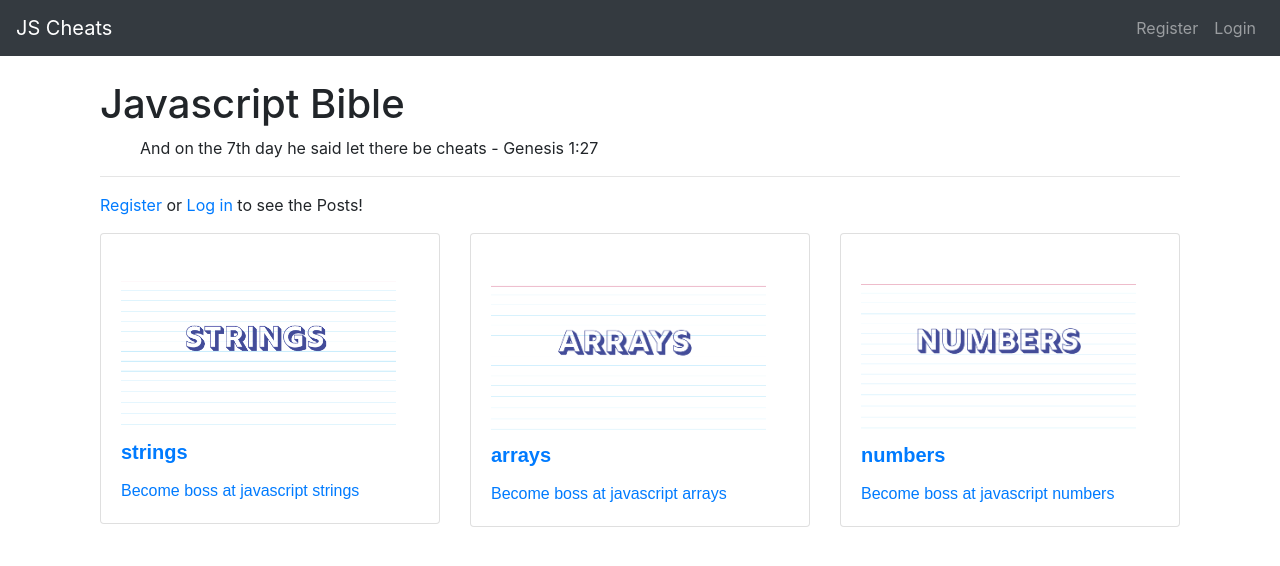
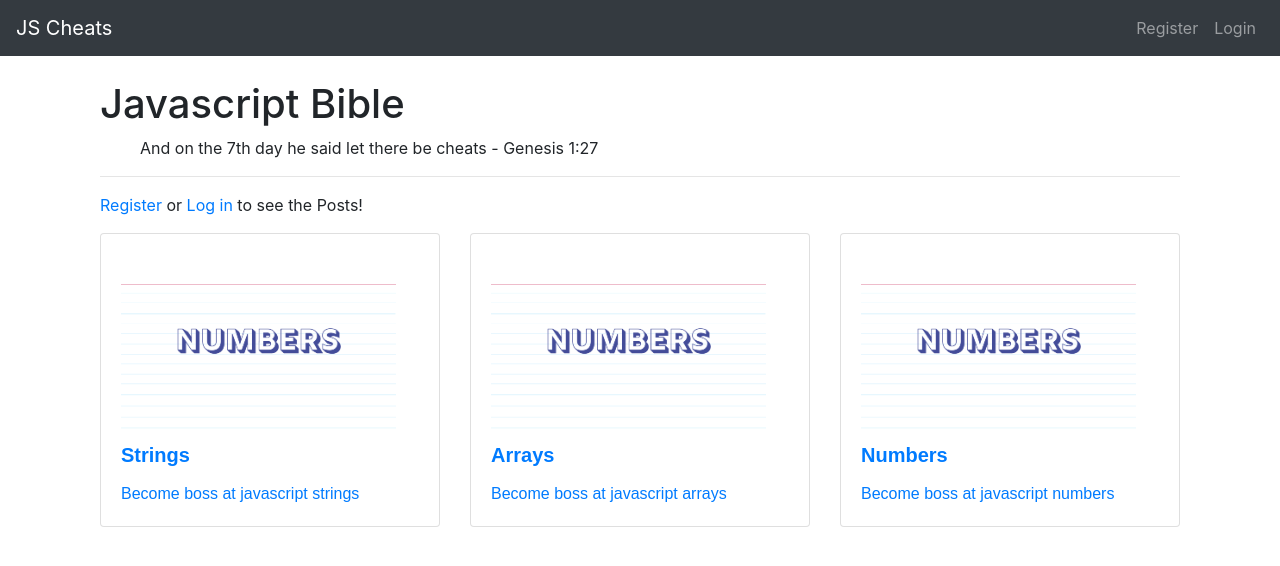
Before and after one commit to jwaltrip/js-cheats, a React (Create React App) app: page / in a window 1280 px wide. Shown: the top 566 px of the page. Built offline with nearby package versions, Linux system fonts and the light colour scheme; a web font is replaced by a local one.

Commit message:
Auto stash before merge of "develop" and "origin/develop"

```diff
--- a/src/components/Home/Home.js
+++ b/src/components/Home/Home.js
@@ -17,14 +17,14 @@
       <hr/>
       {props.auth.isAuthenticated ? loggedInContent : loggedOutContent}
       <Row>
-        <Col>
-          <Link to="/strings"><HomeCard title={'strings'} description={'Become boss at javascript strings'} /></Link>
+        <Col xs={12} md={4}>
+          <Link to="/strings"><HomeCard title={'Strings'} description={'Become boss at javascript strings'} /></Link>
         </Col>
-        <Col>
-          <Link to="/arrays"><HomeCard title={'arrays'} description={'Become boss at javascript arrays'} /></Link>
+        <Col xs={12} md={4}>
+          <Link to="/arrays"><HomeCard title={'Arrays'} description={'Become boss at javascript arrays'} /></Link>
         </Col>
-        <Col>
-          <Link to="/numbers"><HomeCard title={'numbers'} description={'Become boss at javascript numbers'} /></Link>
+        <Col xs={12} md={4}>
+          <Link to="/numbers"><HomeCard title={'Numbers'} description={'Become boss at javascript numbers'} /></Link>
         </Col>
       </Row>
     </div>
```
